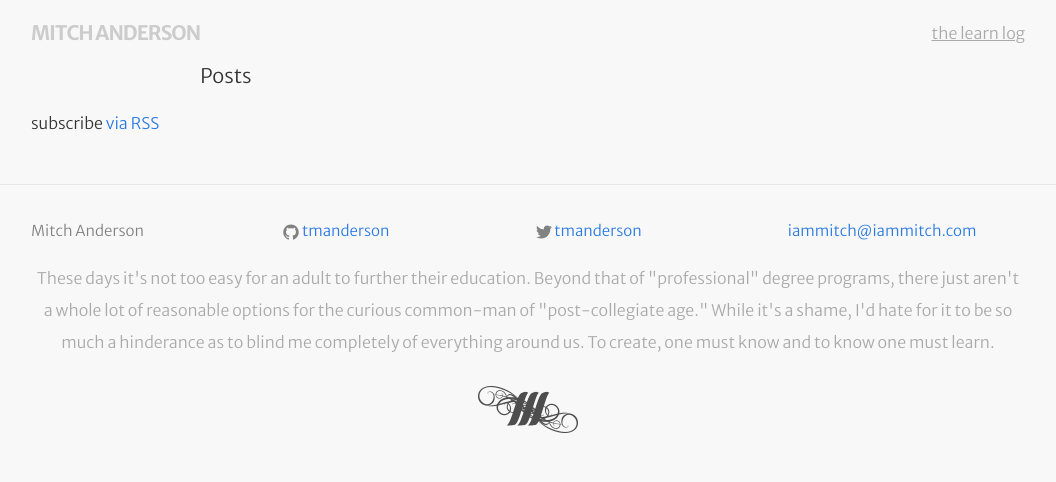
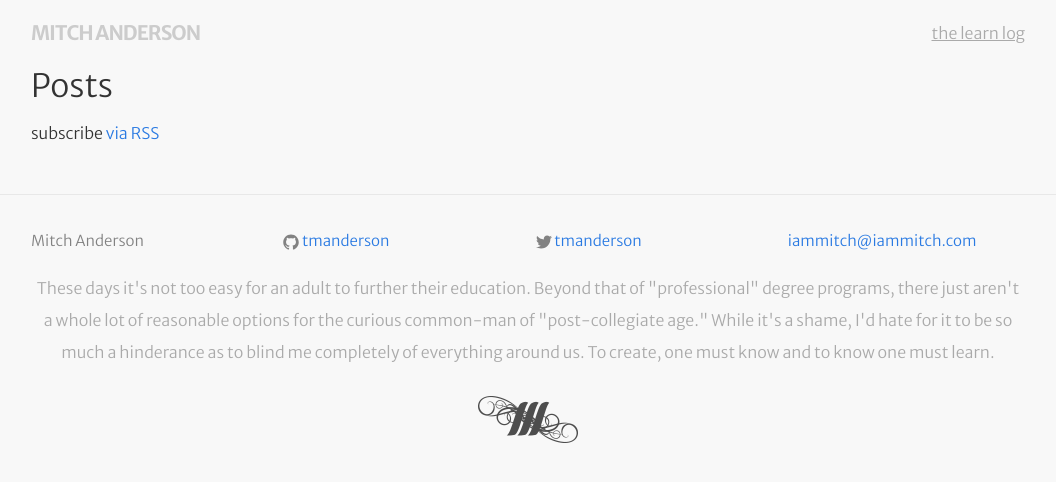
Before and after one commit to tmanderson/tmanderson.github.io, a Jekyll site: the page built from index.html, in a window 1280 px wide. Shown: the top 482 px of the page, without its empty margins (112-1168 px from the left). Built offline with Jekyll 4.4.1, drawn with Linux system fonts in a browser that asks for light colours.

Commit message:
Some touchups

```diff
--- a/_sass/_layout.scss
+++ b/_sass/_layout.scss
@@ -4,7 +4,7 @@
 .site-header {
     // Positioning context for the mobile navigation icon
     position: relative;
-    height: 30px;
+    height: 40px;
 }
 
 .site-title {
@@ -194,7 +194,7 @@
     padding: $spacing-unit 0;
 }
 
-.page-heading {
+header .page-heading {
     font-size: 20px;
 }
 
--- a/index.html
+++ b/index.html
@@ -1,9 +1,6 @@
 ---
 layout: default
 ---
-
-<div class="home">
-
 <h1 class="page-heading">Posts</h1>
 
 <ul class="post-list">
@@ -19,5 +16,3 @@
 </ul>
 
 <p class="rss-subscribe">subscribe <a href="{{ "/feed.xml" | prepend: site.baseurl }}">via RSS</a></p>
-
-</div>
```
Lines whose indentation alone changed are shown as unchanged.
